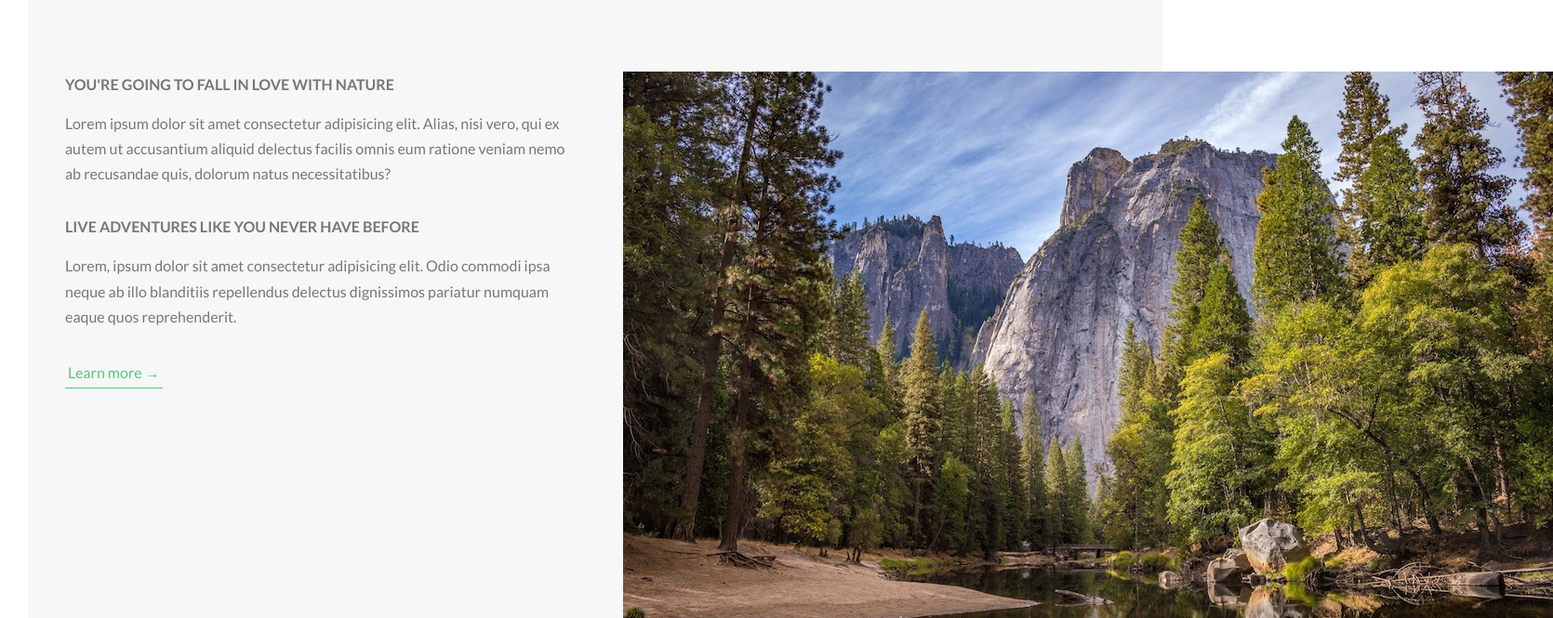
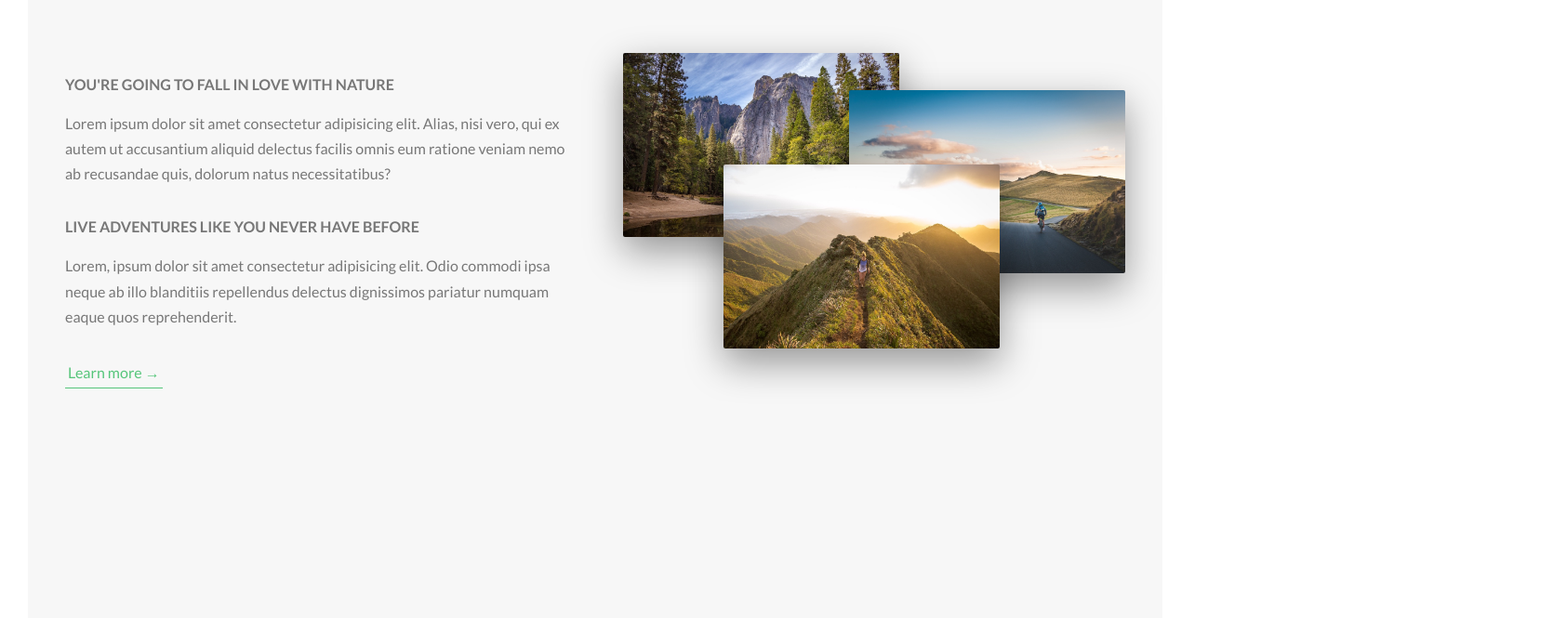
Before and after one commit to cmcarreiro/advanced-css-natours, a website: page index.html in a window 1280 px wide. Shown: the part 943-1608 px from the top of the page at 93% size, 1670 px wide, since content can reach past the window. Drawn offline with Linux system fonts and the light colour scheme.

Commit message:
[Composition] Created composition component
Displays the images and has some cool hover animations

```diff
--- /dev/null
+++ b/sass/components/_composition.scss
@@ -0,0 +1,40 @@
+.composition {
+
+    position: relative;
+
+    &__photo {
+        width: 55%;
+        box-shadow: 0 1.5rem 4rem rgba($color-black, .4);
+        border-radius: 2px;
+        position: absolute;
+        z-index: 10;
+        transition: all .2s;
+        outline-offset: 2rem;
+
+        &--p1 {
+            left: 0;
+            top: -2rem;
+        }
+
+        &--p2 {
+            right: 0;
+            top: 2rem;
+        }
+
+        &--p3 {
+            left: 20%;
+            top: 10rem;
+        }
+
+        &:hover {
+            outline: 1.5rem solid $color-primary;
+            transform: scale(1.05);
+            box-shadow: 0 2.5rem 4rem rgba($color-black, .5);
+            z-index: 20;
+        }
+    }
+
+    &:hover &__photo:not(:hover)  {
+        transform: scale(.9);
+    }
+}
--- a/sass/main.scss
+++ b/sass/main.scss
@@ -8,6 +8,7 @@
 @import "base/utilities";
 
 @import "components/button";
+@import "components/composition";
 
 @import "layout/header";
 @import "layout/grid";
```
Also changed, not shown: css/style.css.
